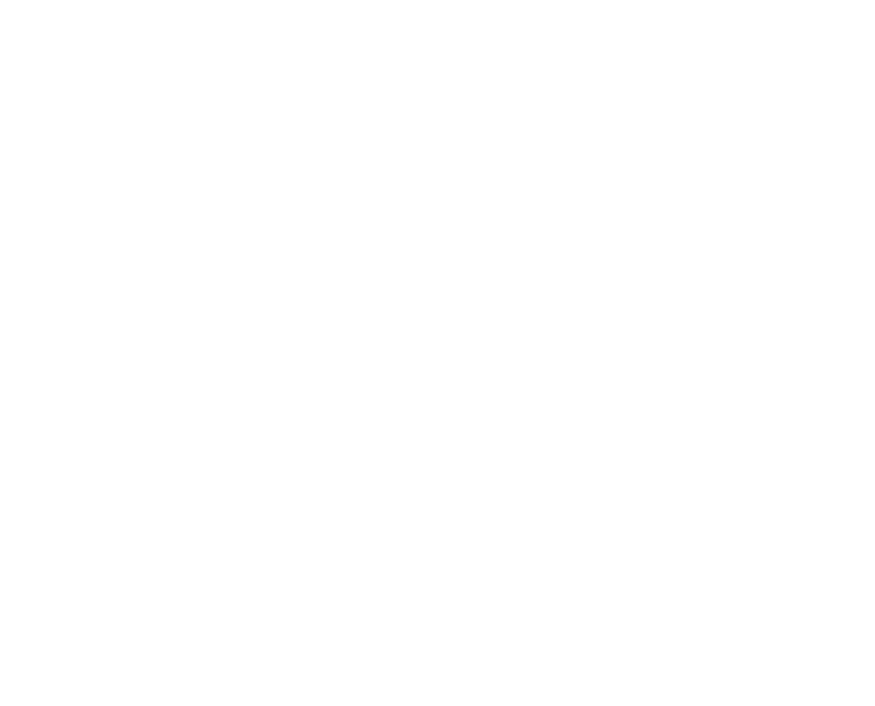
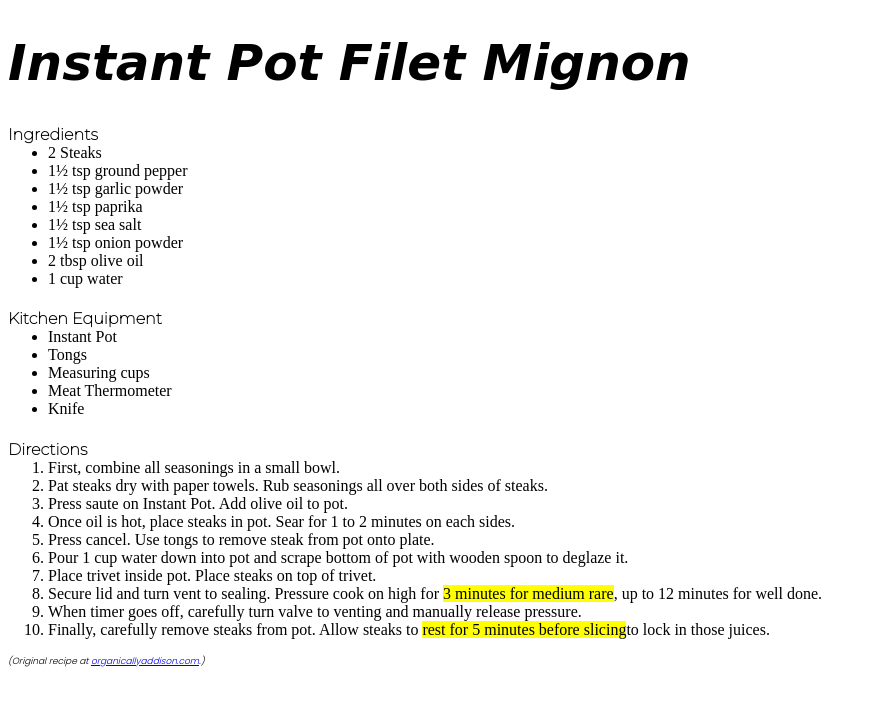
Before and after one commit to QM2000GG/tp6, a plain HTML site: page index.html in a window 1280 px wide. Shown: the whole page, without its empty margins (0-875 px from the left). Drawn offline with Linux system fonts and the light colour scheme; a web font is replaced by a local one.

Commit message:
copy original tp3

```diff
--- a/index.html
+++ b/index.html
@@ -1,10 +1,66 @@
-<!-- make html boilerplate -->
+<!DOCTYPE html>
+<html>
 
-<html lang="en">
-    <head>
+<head>
+  <!-- meta tags and title -->
+  <meta charset="UTF-8">
+  <meta name="viewport" content="width=device-width, initial-scale=1.0">
+  <title>Tiny Project 3</title>
+  <!-- external and on-page CSS goes here -->
+  <link rel="stylesheet" href="styles.css" media="all">
+  <link rel="preconnect" href="https://fonts.googleapis.com"><link rel="preconnect" href="https://fonts.gstatic.com" crossorigin><link href="https://fonts.googleapis.com/css2?family=Combo&family=Montserrat:wght@100&family=Poppins:wght@300&family=Varela+Round&display=swap" rel="stylesheet">
+  <style>
+    /* on-page CSS, if any, goes here */
+  </style>
+  <!-- external and on-page JavaScript goes here -->
+  <script type="text/javascript" src="scripts.js" defer></script>
+  <script>
+    // on-page JavaScript, if any, goes here
+  </script>
+</head>
 
-    </head>
-    <body>
+<body>
+  <h1>Instant Pot Filet Mignon</h1>
+  <div id="ingredients">
+    <h4>Ingredients</h4>
+    <ul>
+      <li>2 Steaks</li>
+      <li>1½ tsp ground pepper</li>
+      <li>1½ tsp garlic powder</li>
+      <li>1½ tsp paprika </li>
+      <li>1½ tsp sea salt</li>
+      <li>1½ tsp onion powder</li>
+      <li>2 tbsp olive oil</li>
+      <li>1 cup water</li>
+    </ul>
+    </ul>
+  </div>
+  <div id="equipment">
+    <h4>Kitchen Equipment</h4>
+    <ul>
+      <li>Instant Pot</li>
+      <li>Tongs</li>
+      <li>Measuring cups</li>
+      <li>Meat Thermometer</li>
+      <li>Knife</li>
+    </ul>
+  </div>
+  <div id="directions">
+    <h4>Directions</h4>
+    <ol>
+      <li>First, combine all seasonings in a small bowl.</li>
+      <li>Pat steaks dry with paper towels. Rub seasonings all over both sides of steaks.</li>
+      <li>Press saute on Instant Pot. Add olive oil to pot.</li>
+      <li>Once oil is hot, place steaks in pot. Sear for 1 to 2 minutes on each sides.</li>
+      <li>Press cancel. Use tongs to remove steak from pot onto plate.</li>
+      <li>Pour 1 cup water down into pot and scrape bottom of pot with wooden spoon to deglaze it.</li>
+      <li>Place trivet inside pot. Place steaks on top of trivet.</li>
+      <li>Secure lid and turn vent to sealing. Pressure cook on high for <mark>3 minutes for medium rare</mark>, up to 12 minutes for well done.</li>
+      <li>When timer goes off, carefully turn valve to venting and manually release pressure.</li>
+      <li>Finally, carefully remove steaks from pot. Allow steaks to <mark>rest for 5 minutes before slicing</mark>to lock in those juices.</li>
+    </ol>
+  </div>
+  <p class="copyright">(Original recipe at <a href="https://organicallyaddison.com/instant-pot-steak/">organicallyaddison.com</a>.)</p>
+</body>
 
-    </body>
 </html>
--- /dev/null
+++ b/styles.css
@@ -0,0 +1,22 @@
+h1 {
+    font-family: Combo, cursive;
+    font-style: italic;
+    font-size: 50px;
+  }
+
+  h4 {
+    font-family: Montserrat, sans-serif;
+    margin-bottom: 0;
+    font-style: bold;
+  }
+
+  ul,
+  ol {
+    margin-top: 0;
+  }
+
+  .copyright {
+    font-family: Poppins;
+    font-size: 9px;
+    font-style: italic;
+  }
```
